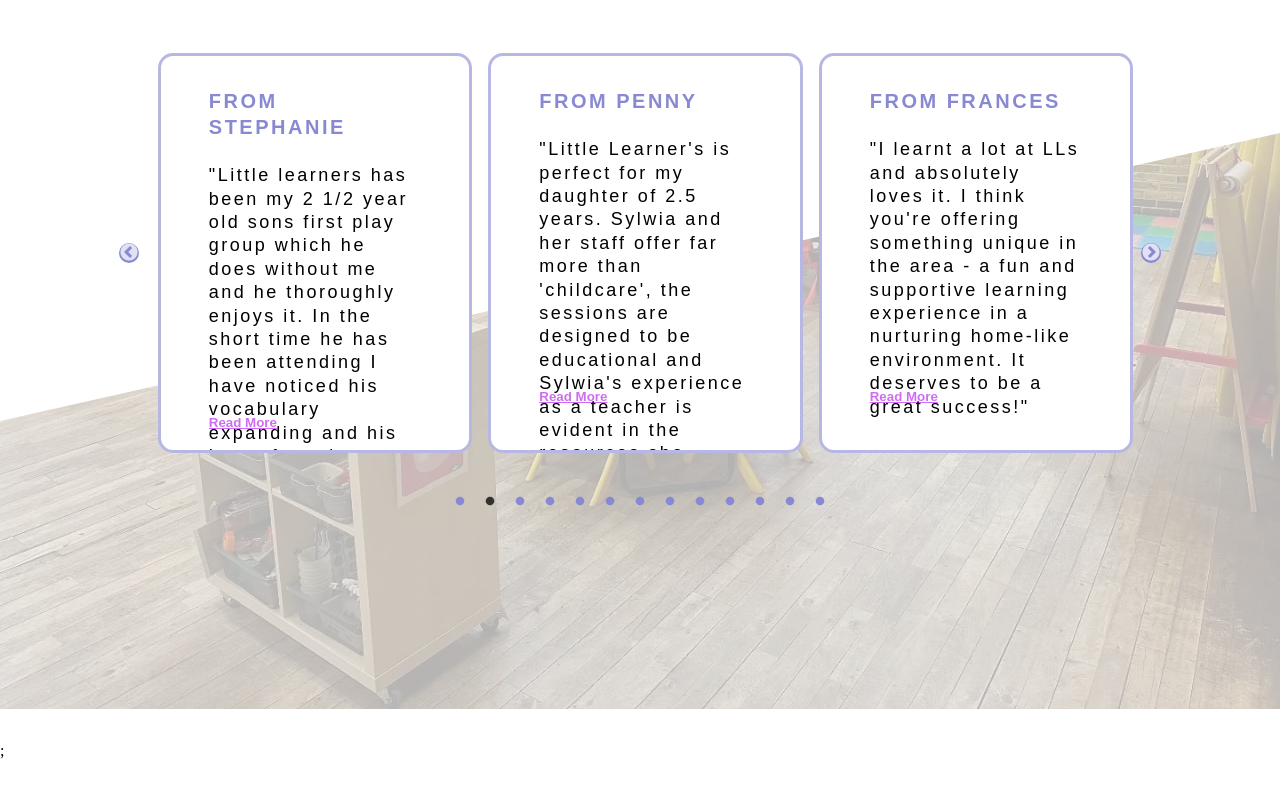
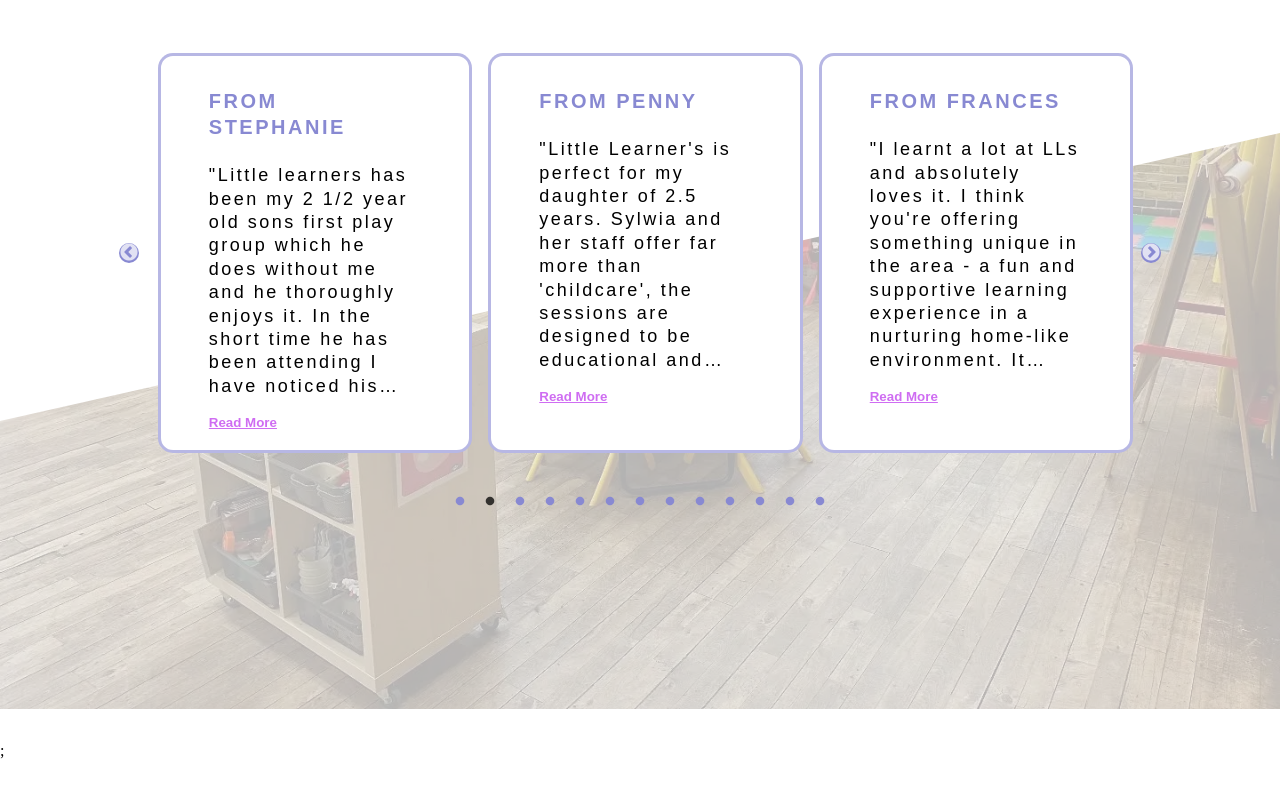
Before and after one commit to curveservices/little-learners, a React (Vite) app: page / in a window 1280 px wide. Shown: the part 4600-5400 px from the top of the page. Built offline with nearby package versions, Linux system fonts and the light colour scheme.

Commit message:
css amended for webkit

```diff
--- a/src/components/testimonials/index.scss
+++ b/src/components/testimonials/index.scss
@@ -31,10 +31,12 @@
   max-height: 260px;
   .text {
     display: -webkit-box;
-    line-clamp: 10; // Adjust the number of visible lines
+    -webkit-line-clamp: 10;
+    line-clamp: 10;
     -webkit-box-orient: vertical;
     overflow: hidden;
     text-overflow: ellipsis;
+    word-break: break-word;
   }
 }
 
```
